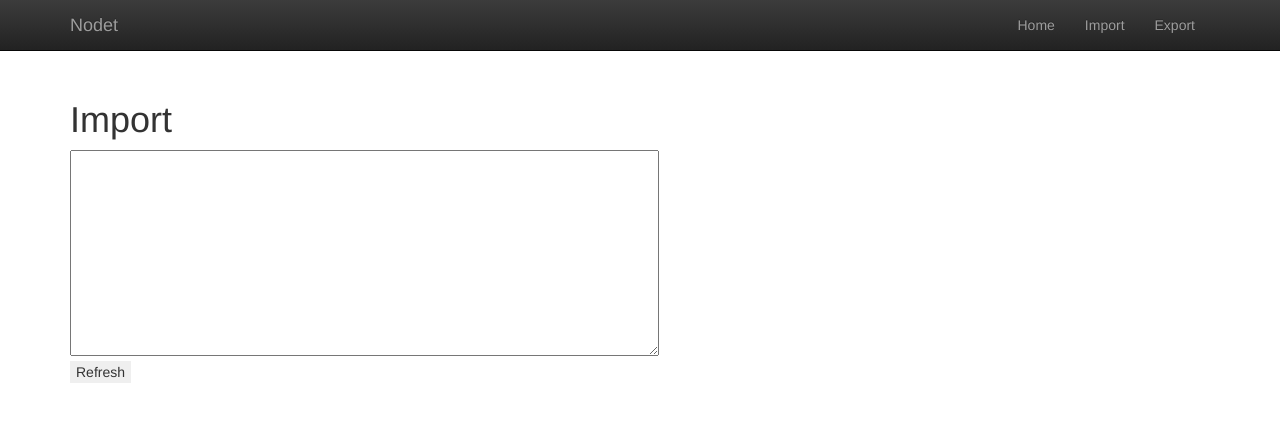
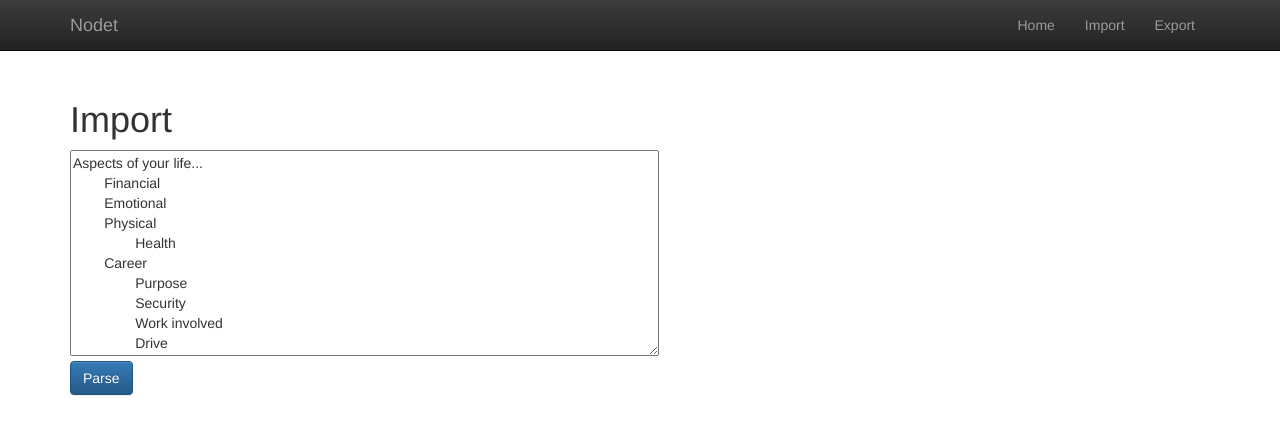
Before and after one commit to binnyva/Nodet, a React (Create React App) app: page /#/import in a window 1280 px wide. Shown: the top 434 px of the page. Built offline with nearby package versions, Linux system fonts and the light colour scheme.

Commit message:
Import is now working

```diff
--- a/src/Data.js
+++ b/src/Data.js
@@ -1,8 +1,6 @@
-import json_data from './data.json';
-
 var Data = {
-	load() {
-		this.data = json_data;
+	load(data) {
+		this.data = data;
 	},
 
 	get() {
@@ -10,7 +8,42 @@ var Data = {
 	},
 
 	parseText(text) {
+		var tabdown = require("tabdown-sacha");
+		var lines = text.split("\n");
+		var tree = tabdown.parse(lines);
+		var data = this.changeTreeFormat(tree);
+		this.load(data);
+	},
 
+	changeTreeFormat(tree) {
+		var data;
+		if(tree.length) { // Child
+			data = [];
+			for(var i=0; i<tree.length; i++) {
+				var node = tree[i];
+				var arr = {
+					"id": this.getUniqueId(),
+					"title": null
+				};
+				if(node.data) {
+					arr.title = node.data;
+				}
+				if(node.children.length) {
+					arr.children = this.changeTreeFormat(node.children);
+				}
+				data.push(arr);
+			}
+		} else if(tree.data) { // One Root Node
+			data = {
+				"id": this.getUniqueId(),
+				"title": tree.data,
+				"children": this.changeTreeFormat(tree.children)
+			}
+		} else { // Multilpe root rodes
+			data = this.changeTreeFormat(tree.children);
+		}
+
+		return data;
 	},
 
 	getAsString() {
@@ -18,7 +51,14 @@ var Data = {
 	},
 
 	getUniqueId() {
-		return 200;
+		var d = new Date().getTime();
+	    var uuid = 'xxxxxxxx-xxxx-4xxx-yxxx-xxxxxxxxxxxx'.replace(/[xy]/g, function(c) {
+	        var r = (d + Math.random()*16)%16 | 0;
+	        d = Math.floor(d/16);
+	        // eslint-disable-next-line
+	        return (c === 'x' ? r : (r&0x3|0x8)).toString(16);
+	    });
+	    return uuid;
 	},
 
 	addSiblingAfter(id) {
--- a/src/components/Tree.js
+++ b/src/components/Tree.js
@@ -39,15 +39,17 @@ class Node extends Component {
 
 	toggle() {
 		if(this.state.status === 'open'){
+			// eslint-disable-next-line
 			this.state.status = 'close';
 		} else {
+			// eslint-disable-next-line
 			this.state.status = 'open'; // Intentionally not using this.setState(). Or the next line won't work as expected.
 		}
 		this.setOpenCloseIcon();
 	}
 
 	setOpenCloseIcon() {
-		console.log(this.state.value, this.state.childCount);
+		// console.log(this.state.value, this.state.childCount);
 		if(this.state.childCount > 0) {
 			if(this.state.status === 'open') {
 				this.setState({plus:'-'});
@@ -77,26 +79,30 @@ class Node extends Component {
 	        SPACE: 32
 	    };
 	    var id = this.state.id;
+	    var triggered = false;
 
 	    if (e.keyCode === KEYS.TAB && e.shiftKey) {
 	    	Data.makeParent(id);
-	    	renderAll();
+	    	triggered = true;
 
 	    } else if (e.keyCode === KEYS.TAB) {
 	    	var node_id = Data.makeChild(id);
 	    	if(!node_id) e.preventDefault();
-	    	renderAll();
+	    	triggered = true;
 
 	    } else if (e.keyCode === KEYS.ENTER && e.ctrlKey) {
 	        Data.addChild(id);
-	        renderAll();
+	    	triggered = true;
 
 	    } else if(e.keyCode === KEYS.ENTER)  {
 	    	Data.addSiblingAfter(id);
-	    	renderAll();
+	    	triggered = true;
 	    }
 
-	    e.preventDefault();
+	    if(triggered) {
+	    	renderAll();
+			e.preventDefault();
+		}
 	}
 
 	render() {
--- a/src/views/import.js
+++ b/src/views/import.js
@@ -12,6 +12,7 @@ export default class ImportView extends Component {
 	import() {
 		const text = this.textArea.value;
 		Data.parseText(text);
+		this.props.history.push("/");
 	}
 
 	render() {
@@ -20,8 +21,37 @@ export default class ImportView extends Component {
 			<h1>Import</h1>
 
 			<div className="cantainer">
-			<textarea rows="10" cols="70" ref={(input) => { this.textArea = input }}></textarea><br />
-	        <input type="button" onClick={this.import} value="Refresh" />
+			<textarea rows="10" cols="70" ref={(input) => { this.textArea = input }} defaultValue={"Aspects of your life...\n\
+	Financial\n\
+	Emotional \n\
+	Physical\n\
+		Health\n\
+	Career\n\
+		Purpose\n\
+		Security\n\
+		Work involved\n\
+		Drive\n\
+		Learning\n\
+		Growth Oppertunity\n\
+		Salery\n\
+		People you work with\n\
+		Management\n\
+		Amount of free time\n\
+		Work/Life Balance\n\
+	Relationship\n\
+	Friendships\n\
+	Entertainment\n\
+	Learning\n\
+	Food\n\
+	Purpose of your life\n\
+	Technology\n\
+		Smart devices\n\
+			Laptop\n\
+			Phone\n\
+			Camera\n\
+	General productivity\n\
+	Hobbies"}></textarea><br />
+	        <input type="button" onClick={this.import} className="btn btn-primary" value="Parse" />
 			</div>
 			</div>
 		);
--- a/src/views/index.js
+++ b/src/views/index.js
@@ -1,6 +1,7 @@
 import React, { Component } from 'react';
 import Tree from '../components/Tree.js';
 import Data from "../Data.js";
+import json_data from '../data.json';
 
 export default class IndexView extends Component {
 	constructor(props) {
@@ -15,15 +16,19 @@ export default class IndexView extends Component {
 	}
 
 	render() {
-		Data.load();
 		var data = Data.get();
+		if(!data) {
+			Data.load(json_data);
+			data = Data.get();
+		}
+
 		var json = Data.getAsString();
 
 	    return (
 	      <div className="App">
 	        <Tree tree={data} />
 
-	        <textarea rows="10" cols="70" ref={(input) => { this.textArea = input }}>{json}</textarea><br />
+	        <textarea rows="10" cols="70" ref={(input) => { this.textArea = input }} defaultValue={json}></textarea><br />
 	        <input type="button" onClick={this.refreshJson} value="Refresh" />
 	      </div>
 	    );
```
Also changed, not shown: Temp/index.html (+44 -2 lines).
